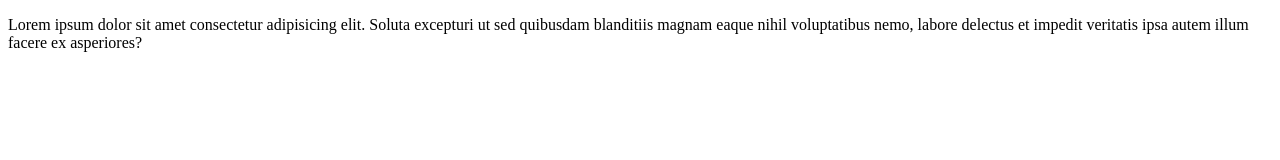
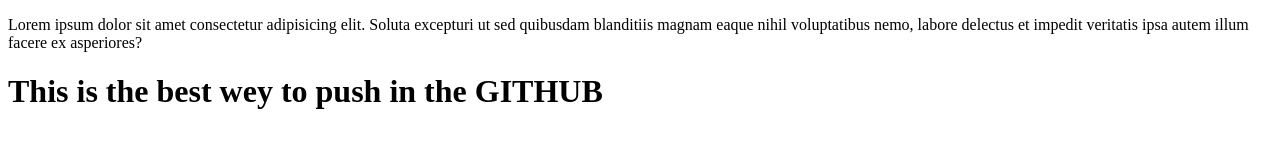
Before and after one commit to KAKA12-19/Apolo, a plain HTML site: page index.html in a window 1280 px wide. Drawn offline with Linux system fonts and the light colour scheme.

Commit message:
Update index.html
h1 html

```diff
--- a/index.html
+++ b/index.html
@@ -11,5 +11,7 @@
       ut sed quibusdam blanditiis magnam eaque nihil voluptatibus nemo, labore
       delectus et impedit veritatis ipsa autem illum facere ex asperiores?
     </p>
+
+    <h1>This is the best wey to push in the GITHUB</h1>
   </body>
 </html>
```
